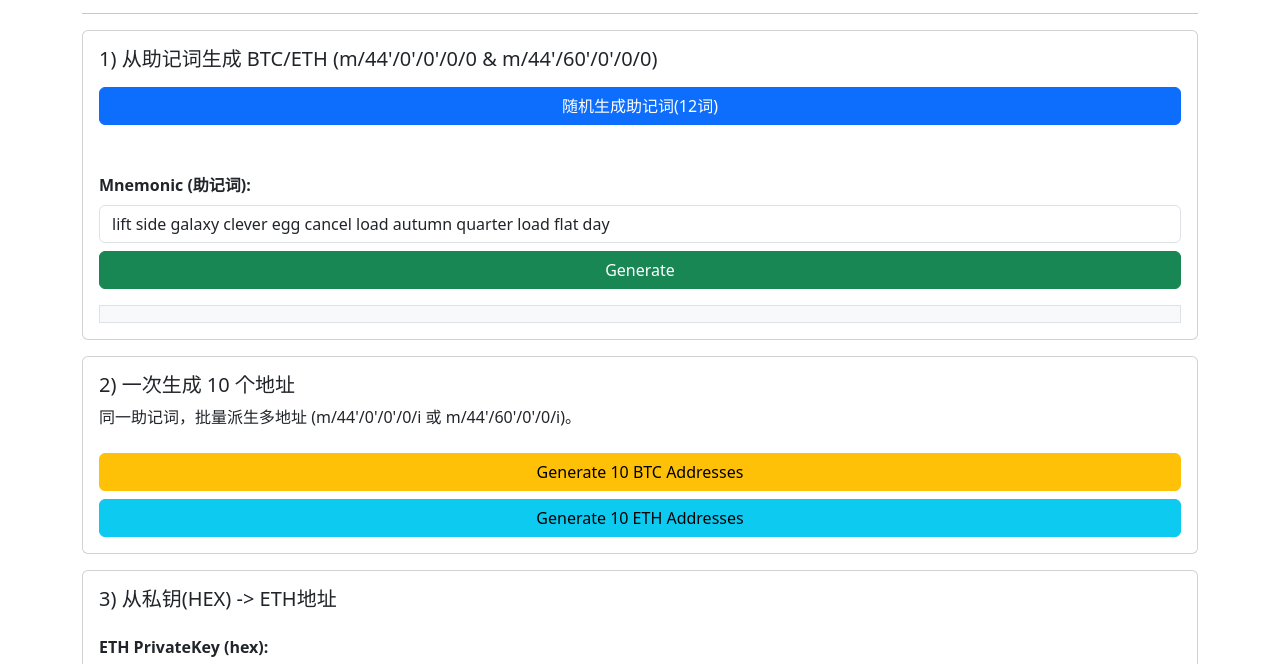
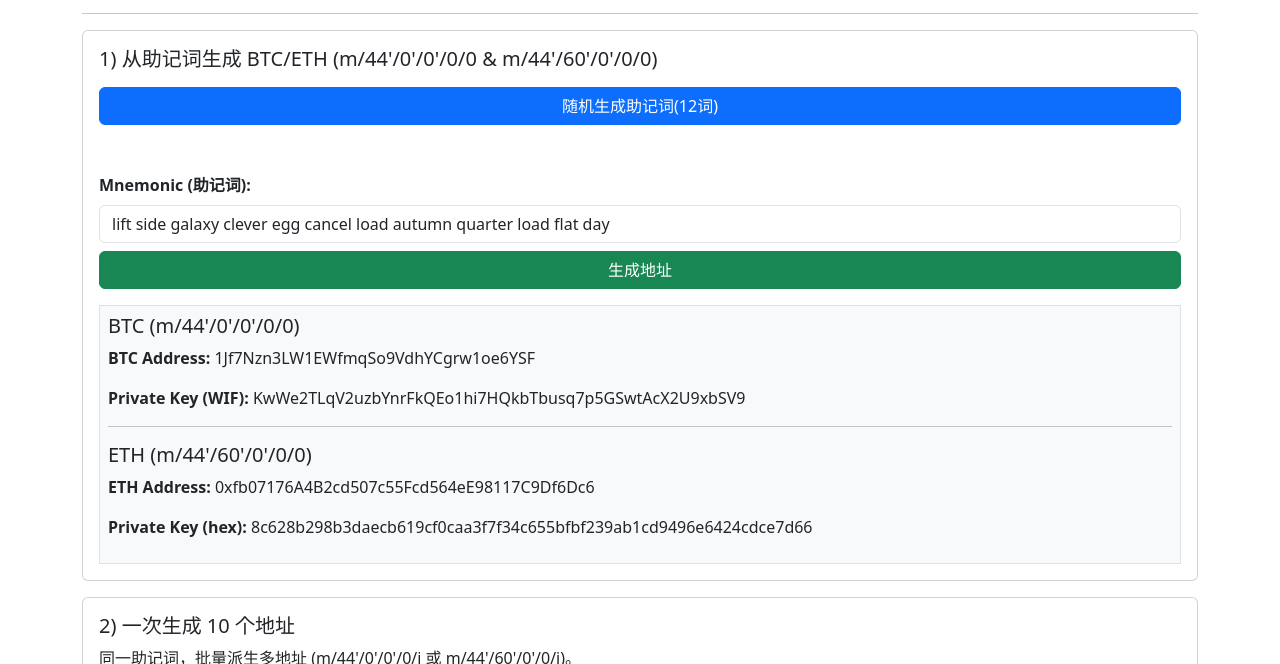
Before and after one commit to hnbwww/password_shamir, a plain HTML site: page OfflinePass.html in a window 1280 px wide. Both pictures are taken after a click on the button "随机生成助记词(12词)". Shown: the part 131-795 px from the top of the page. Drawn offline with Linux system fonts and the light colour scheme.

Commit message:
Update OfflinePass.html

```diff
--- a/OfflinePass.html
+++ b/OfflinePass.html
@@ -32,7 +32,7 @@
       <button class="btn btn-primary mb-2" onclick="ONgenerateRandomMnemonic()">随机生成助记词(12词)</button><br/>
       <label class="form-label" for="mnemonic">Mnemonic (助记词):</label>
       <input type="text" id="mnemonic" class="form-control" placeholder="输入或自动生成助记词..."/>
-      <button class="btn btn-success mt-2" onclick="generateFromMnemonic()">Generate</button>
+      <button class="btn btn-success mt-2" onclick="generateFromMnemonic()">生成地址</button>
 
       <div id="result" class="mt-3 p-2 border bg-light"></div>
     </div>
@@ -106,6 +106,7 @@
     function ONgenerateRandomMnemonic() {
       const mnemonic = window.generateRandomMnemonic(128);
       document.getElementById('mnemonic').value = mnemonic;
+      generateFromMnemonic()
     }
 
     function generateFromMnemonic() {
```
